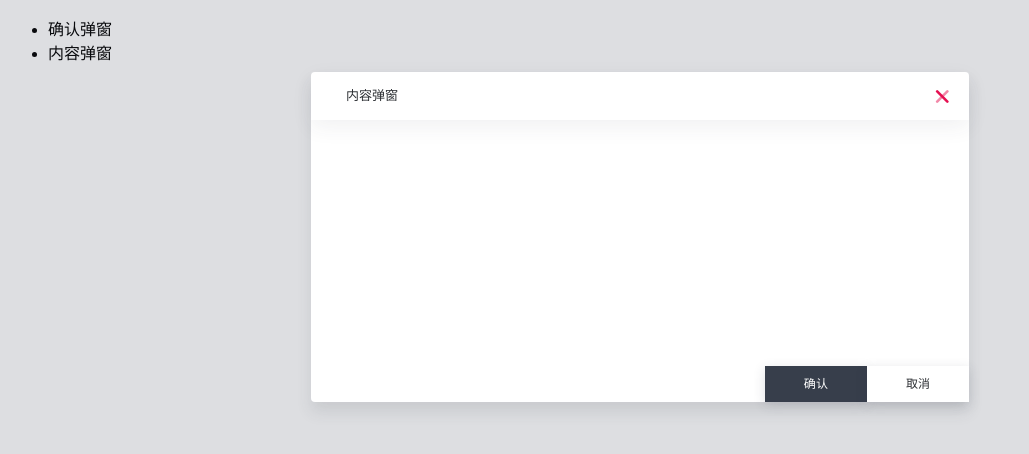
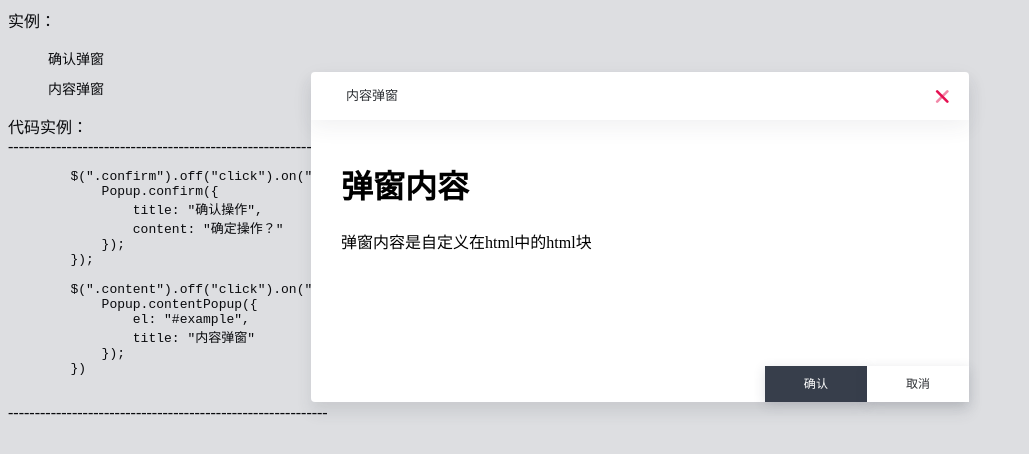
Before and after one commit to XuyiKing/popup, a plain HTML site: page index.html in a window 1280 px wide. Both pictures are taken after a click on the element "内容弹窗". Shown: the whole page, without its empty margins (0-1029 px from the left). Drawn offline with Linux system fonts and the light colour scheme.

Commit message:
弹窗插件避免对配置常量污染

```diff
--- a/index.html
+++ b/index.html
@@ -7,9 +7,19 @@
 
     <script type="text/javascript" src="./js/jquery-2.1.1.min.js"></script>
     <script type="text/javascript" src="./js/popup.js"></script>
+    <style>
+        ul li {
+            list-style-type: none;
+            margin-top: 10px;
+            font-size: 14px;
+        }
+    </style>
 </head>
 <body>
 
+    <div>
+        实例：
+    </div>
     <div>
         <ul>
             <li>
@@ -19,6 +29,38 @@
                 <span class="content">内容弹窗</span>
             </li>
         </ul>
+    </div>
+    <div>
+        <span>代码实例：</span>
+        <br>
+        ------------------------------------------------------------
+        <pre>
+        $(".confirm").off("click").on("click", function () {
+            Popup.confirm({
+                title: "确认操作",
+                content: "确定操作？"
+            });
+        });
+
+        $(".content").off("click").on("click", function () {
+            Popup.contentPopup({
+                el: "#example",
+                title: "内容弹窗"
+            });
+        })
+        </pre>
+        ------------------------------------------------------------
+    </div>
+
+    <div id="example" style="display:none;">
+        <div>
+            <h1>弹窗内容</h1>
+            <div>
+                <span>
+                    <p>弹窗内容是自定义在html中的html块</p>
+                </span>
+            </div>
+        </div>
     </div>
 
 </body>
@@ -33,6 +75,7 @@
 
         $(".content").off("click").on("click", function () {
             Popup.contentPopup({
+                el: "#example",
                 title: "内容弹窗"
             });
         })
--- a/js/popup.js
+++ b/js/popup.js
@@ -72,7 +72,7 @@ var Popup = (function () {
             '</div>';
 
         $.openMode(settings);
-    }
+    };
 
     return {
         contentPopup: contentPopup,
@@ -120,6 +120,7 @@ var Popup = (function () {
         };
     // 填充内容区域
     var realHtml = '';
+    var optiondefault = {};
 
     var modeObj = {
         addback: function () {
@@ -139,13 +140,9 @@ var Popup = (function () {
                 $.addback()
             }
             $('#modelback').css('display', 'block');
-            // for (var key in option) {
-            //     if (option[key]) {
-            //         optiondefault[key] = option[key];
-            //     }
-            // }
 
-            optiondefault = $.extend(true, optiondefaults, option);
+            // 获取参数，并且避免对常量内容污染
+            optiondefault = $.extend(true, {}, optiondefaults, option);
 
             /*htmlModel[option.el]*/
             $('body').append(
```
Also changed, not shown: 1 other file.
